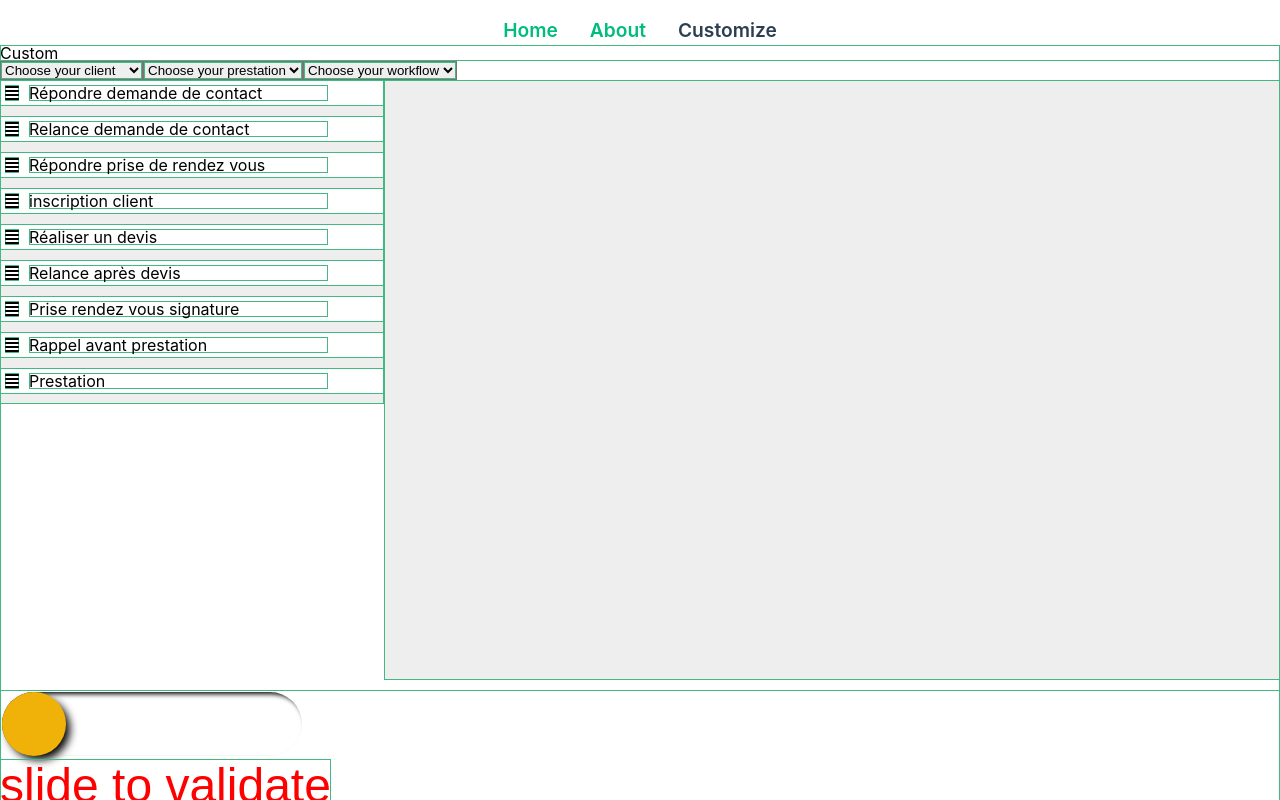
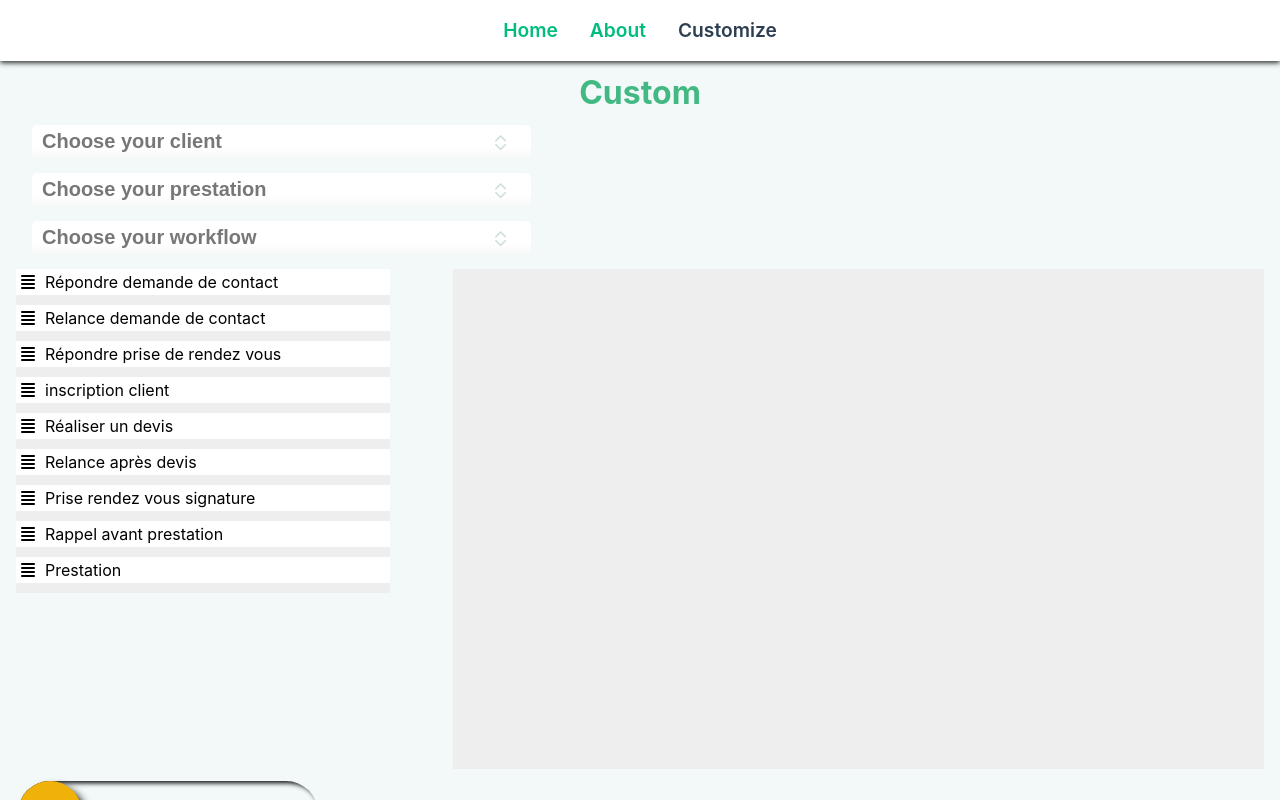
Before and after one commit to Christophe-Desmarres/custom-page, a Vue app in the folder custom-page/: page /customize in a window 1280 px wide. Shown: the top 800 px of the page. Built offline with nearby package versions, Linux system fonts and the light colour scheme.

Commit message:
add style to customview

```diff
--- a/custom-page/src/App.vue
+++ b/custom-page/src/App.vue
@@ -42,4 +42,11 @@ export default {
 
 
 <style scoped>
+#app {
+  background-color: #f3f9f9;
+}
+
+main{
+  padding: 0 1rem;
+}
 </style>
--- a/custom-page/src/components/templates/HeaderTpl.vue
+++ b/custom-page/src/components/templates/HeaderTpl.vue
@@ -22,15 +22,19 @@ export default {
 <style scoped>
 header {
   line-height: 1.5;
+  box-shadow: 0 2px 5px #333;
+  z-index: 100;
+  margin-bottom: 1rem;
 }
 
 
 nav {
-  width: 100%;
+  width: auto;
   font-size: 1.2rem;
   font-weight: 600;
   text-align: center;
-  margin-top: 1rem;
+  padding: 1rem;
+  background: #fff;
 }
 
 nav a.router-link-exact-active {
--- a/custom-page/src/views/CustomView.vue
+++ b/custom-page/src/views/CustomView.vue
@@ -2,31 +2,57 @@
     <div class="custom">
         <h1>Custom</h1>
 
+      <div class="selection">
+        <select class="choose__select" v-model="client">
+          <option disabled value="">Choose your client</option>
+          <option v-for="client in clients" :key="client.id" :value="client.id">
+            {{ client.name }} {{ client.lastname}}
+          </option>
+        </select>
+        <div id="chevrons">
+          <i class="fas fa-chevron-up"></i>
+          <i class="fas fa-chevron-down"></i>
+      </div>
+      </div>
 
-      <select v-model="client">
-        <option disabled value="">Choose your client</option>
-        <option v-for="client in clients" :key="client.id" :value="client.id">
-          {{ client.name }} {{ client.lastname}}
-        </option>
-      </select>
-
-      <select v-model="prestation">
+      <div class="selection">
+      <select class="choose__select" v-model="prestation">
         <option disabled value="">Choose your prestation</option>
         <option v-for="prestation in prestations" :key="prestation.id" :value="prestation.id">
           {{ prestation.name }}
         </option>
       </select>
+      <div id="chevrons">
+          <i class="fas fa-chevron-up"></i>
+          <i class="fas fa-chevron-down"></i>
+      </div>
+      </div>
 
-      <select v-model="workflow" @change="workflowLog">
+      <div class="selection">
+
+      <select class="choose__select" v-model="workflow" @change="workflowLog">
         <option disabled value="">Choose your workflow</option>
         <option v-for="workflow in workflows" :key="workflow.id" :value="workflow.id">
           {{ workflow.name }}
         </option>
         <option value="">none</option>
       </select>
+      <div id="chevrons">
+          <i class="fas fa-chevron-up"></i>
+          <i class="fas fa-chevron-down"></i>
+      </div>
+      </div>
 
 
         <div class="custom__content">
+
+
+          <div
+            v-if="workflowModel"
+            >
+              <h2 class="worflow">{{ workflows[workflow].name }} </h2>
+              <p class="worflow">{{ workflows[workflow].description }} </p>
+          </div>
 
 
             <draggable
@@ -51,8 +77,6 @@
             <div
             v-if="workflowModel"
             >
-              <h2 class="worflow">{{ workflows[workflow].name }} </h2>
-              <p class="worflow">{{ workflows[workflow].description }} </p>
 
             <draggable
             tag="ul"
@@ -278,16 +302,98 @@ export default {
 
 <style scoped>
 
+h1{
+  font-size: 2rem;
+  font-weight: bold;
+  color: #42b983;
+  text-align: center;
+}
+
 /* ----------------- */
 /* draggable element */
 /* ----------------- */
 
-.custom__content{
-  width: 100%;
+*:focus {
+  outline: none;
 }
 
-*{
-  box-shadow: inset 0 0 0 1px #42b983;
+select{
+  appearance: none;
+  width: 100%;
+  height: 100%;
+  border: none;
+  background-color: transparent;
+  font-size: 1.25rem;
+  font-weight: bold;
+  color: #777;
+  cursor: pointer;
+}
+
+
+
+.choose__select {
+  display: block;
+  margin: 1rem 0 1rem 1rem;
+  border-radius: 0.25em;
+  padding: 0.25em 0.5em;
+  cursor: pointer;
+  line-height: 1.1;
+  background-color: #fff;
+  background-image: linear-gradient(to top, #f9f9f9, #fff 33%);
+}
+
+.selection{
+  position: relative;
+  width: 40%;
+}
+
+#chevrons {
+  position: absolute;
+  top: 0;
+  bottom: 0;
+  right: 0;
+  width: 12px;
+  padding: 9px;
+}
+
+#chevrons i {
+  display: block;
+  height: 50%;
+  color: #d1dede;
+  font-size: 0.8rem;
+}
+
+
+@media screen and (max-width: 768px) {
+  .selection{
+    width: 70%;
+    margin: auto;
+  }
+  .choose__select{
+    font-size: 1.25rem;
+    line-height: 2;
+  }
+}
+
+@media screen and (max-width: 480px) {
+  select{
+  }
+  .selection{
+    width: 100%;
+    margin: auto;
+  }
+  .choose__select{
+    font-size: 1rem;
+    line-height: 2;
+    margin: 1rem 0 1rem 0;
+  }
+}
+
+
+
+.custom__content{
+
+  width: 100%;
 }
 
 .drop-zone {
@@ -305,9 +411,9 @@ export default {
     height: 100%;
 }
 .receive-zone {
-    width: 70%;
+    width: 65%;
     float: right;
-    height: 600px;
+    height: 500px;
 }
 .drag-el {
   background-color: #fff;
@@ -437,9 +543,11 @@ i.close {
 
 /* workflow */
 .worflow{
-  width: 100%;
+  width: auto;
   text-align: center;
+  color: #42b983;
   font-weight: 600;
+  margin: 1rem;
 }
 
 h2.worflow{
```
